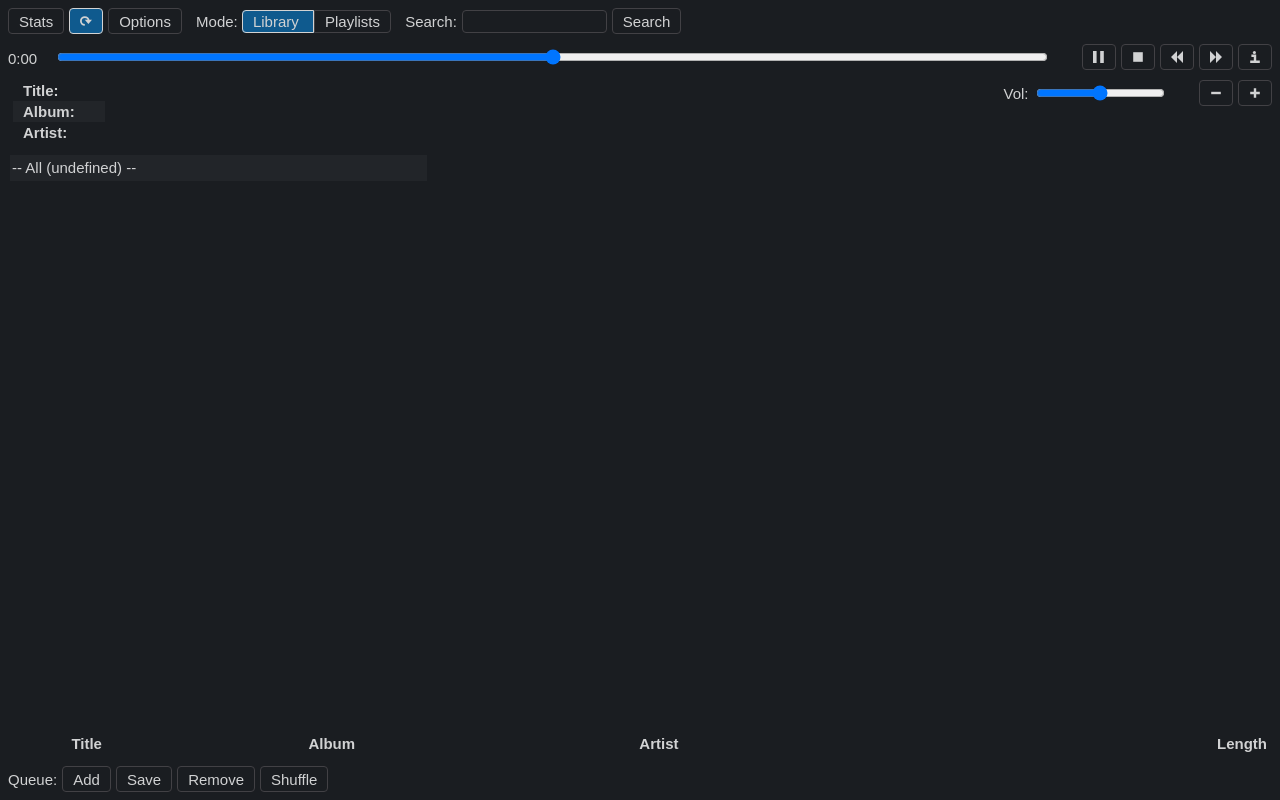
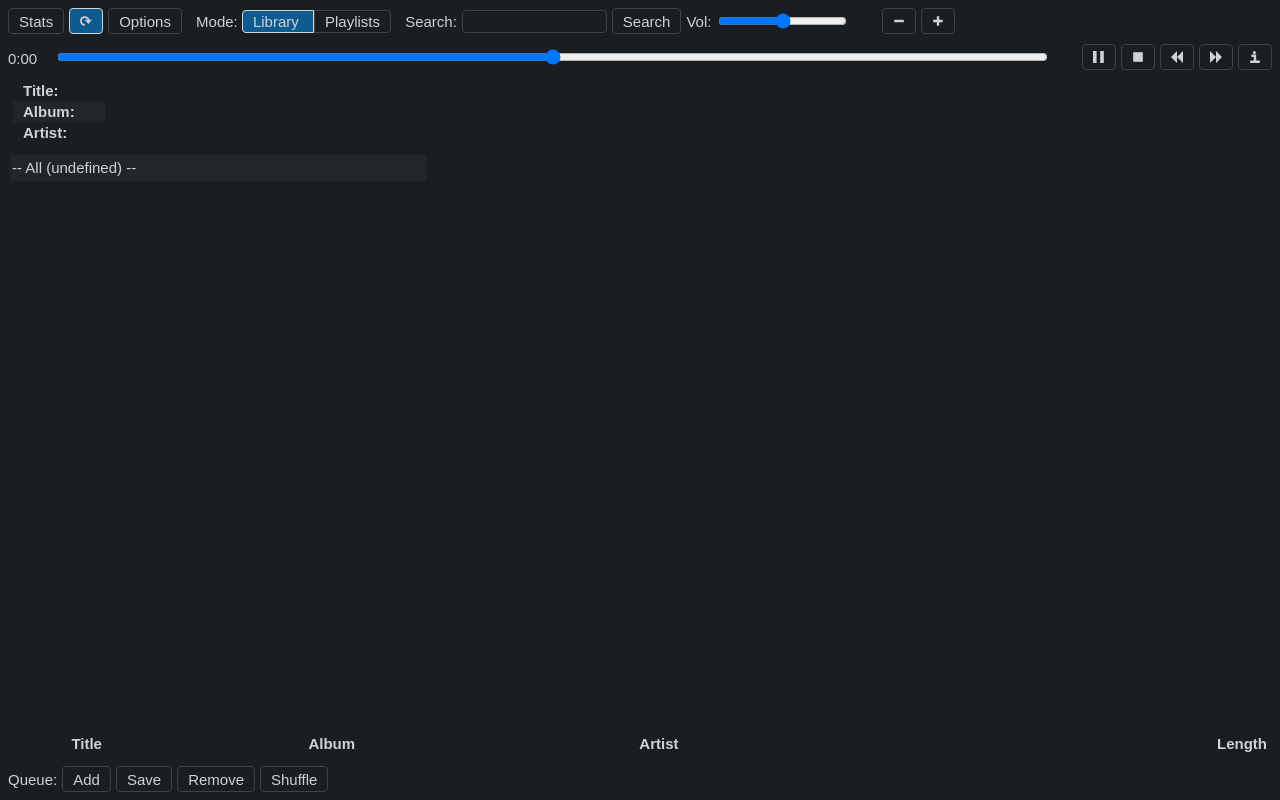
Before and after one commit to joshaw/wempd, a plain HTML site: page index.html in a window 1280 px wide. Drawn offline with Linux system fonts and the light colour scheme; no server answers.

Commit message:
Move volume controls

```diff
--- a/index.html
+++ b/index.html
@@ -531,6 +531,14 @@ input[type=radio] + label:last-of-type {
 			<input type="text" id="search_input" name="query" size="12"/>
 			<button id="search_submit" type="submit">Search</button>
 		</form>
+
+		<div class="hflex" id="song_controls">
+			Vol:
+			<input type="range" id="volume_slider" step="1" min="0" max="100" title="Volume"></input>
+			<span id="volume_label"></span>
+			<button id="volume_down" title="Volume down"></button>
+			<button id="volume_up" title="Volume up"></button>
+		</div>
 	</div>
 
 	<div id="cur_song_progress_wrapper" class="hflex">
@@ -556,16 +564,6 @@ input[type=radio] + label:last-of-type {
 				<tr><td>Album: </td><td id="cur_album"></td></tr>
 				<tr><td>Artist: </td><td id="cur_artist"></td></tr>
 			</table>
-		</div>
-
-		<div id="song_controls">
-			<div class="hflex">
-				Vol:
-				<input type="range" id="volume_slider" step="1" min="0" max="100" title="Volume"></input>
-				<span id="volume_label"></span>
-				<button id="volume_down" title="Volume down"></button>
-				<button id="volume_up" title="Volume up"></button>
-			</div>
 		</div>
 	</div>
 
```
